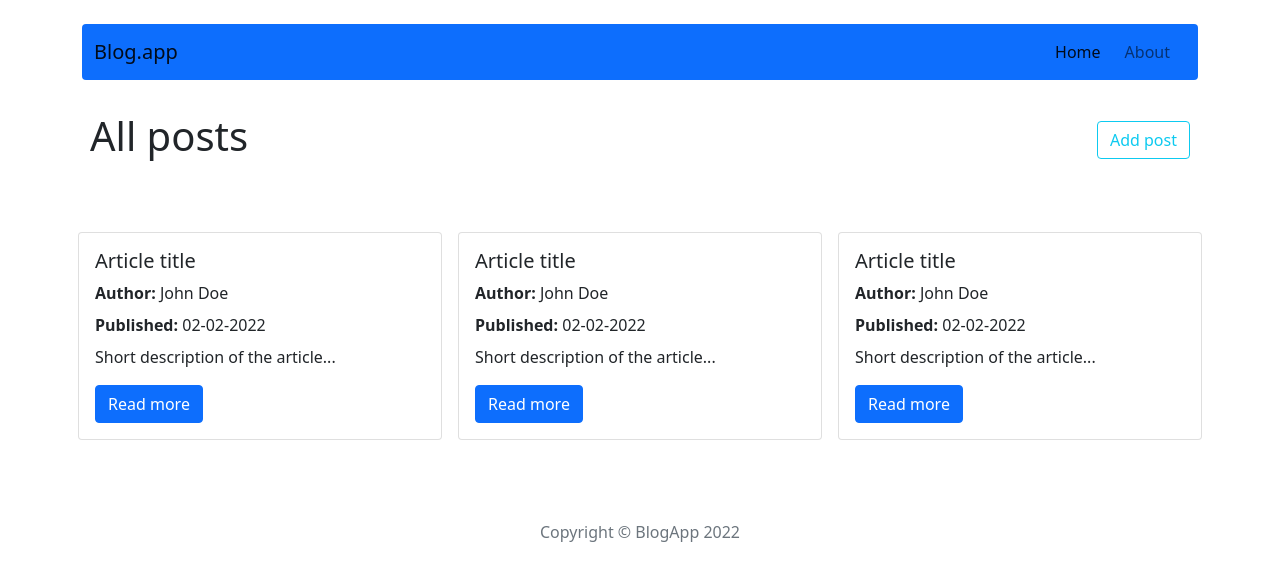
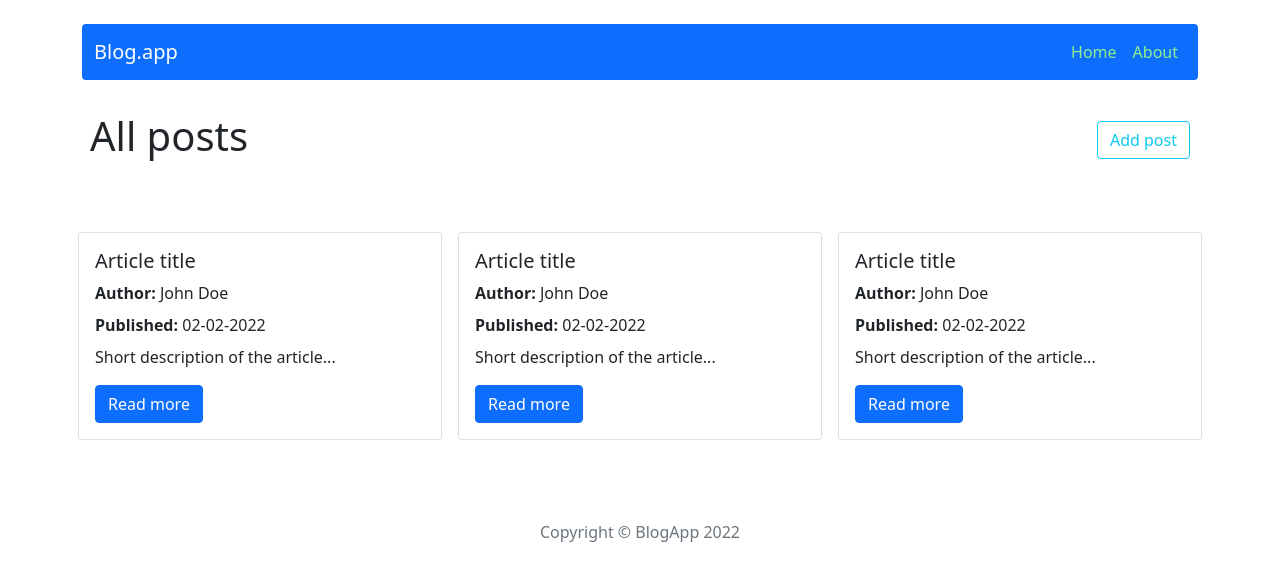
Before and after one commit to OlhaOvcharenko/crud_app, a React (Create React App) app: page / in a window 1280 px wide. Shown: the top 580 px of the page. Built offline with nearby package versions, Linux system fonts and the light colour scheme.

Commit message:
add page 'Not Found', change NavBar

```diff
--- a/src/App.js
+++ b/src/App.js
@@ -8,19 +8,20 @@ import SinglePost from "./components/features/SinglePost/SinglePost";
 import { Container } from "react-bootstrap";
 import Header from "./components/views/Header/Header";
 import Footer from "./components/views/Footer/Footer";
+import NotFound from "./components/pages/Not Found/NotFound";
 
 function App() {
   return (
     <main>
-      <Container>
-        <Header />
+      <Container >
+        <Header   />
         <Routes>
           <Route path="/" element={<Home />}/>
           <Route path="/post/:id" element={<SinglePost />}/>
           <Route path="/post/add" element={<PostAdd />}/>
           <Route path="/post/edit/:id" element={<PostEdit />} />
           <Route path="/about" element={<About />}/>
-          <Route path="*" element={'Not found'}/>
+          <Route path="*" element={<NotFound />}/>
         </Routes>
         <Footer />
       </Container>
--- /dev/null
+++ b/src/components/pages/Not Found/NotFound.js
@@ -0,0 +1,8 @@
+const NotFound =()=>{
+
+    return(
+        <h1>Not Found</h1>
+    )
+ }
+
+ export default NotFound;
--- a/src/components/views/NavBar/NavBar.js
+++ b/src/components/views/NavBar/NavBar.js
@@ -2,19 +2,25 @@ import { Nav } from "react-bootstrap";
 import { NavLink } from "react-router-dom";
 import { Navbar } from "react-bootstrap";
 import { Container } from "react-bootstrap";
-
-
+import styles from "../NavBar/NavBar.module.scss"
 
 
 const NavBar = () => {
     return(
-      <Navbar bg="primary" data-bs-theme="dark" expand="lg" className={"mt-4 mb-4 rounded "}>
+      <Navbar bg="primary" expand="lg" className={"mt-4 mb-4 rounded"}>
         <Container>
-          <Navbar.Brand href="#home">Blog.app</Navbar.Brand>
-          <Nav className='flex-sm-row navbar-custom'>
-            <Nav.Link as={NavLink} to="/" className='py-0 me-2' >Home</Nav.Link>
-            <Nav.Link as={NavLink} to="/about" className='py-0 me-2'>About</Nav.Link>
-          </Nav>
+          <Navbar.Brand href="#home" className='text-white'>Blog.app</Navbar.Brand>
+          <Navbar.Toggle aria-controls="mobile-menu" />
+          <Navbar.Collapse id="mobile-menu" className="justify-content-end" >
+            <Nav>
+              <Nav.Link as={NavLink} to="/" >
+                <a href='#' className={styles.graylink}>Home</a>
+              </Nav.Link>
+              <Nav.Link as={NavLink} to="/about">
+                <a href='#' className={styles.graylink}>About</a>
+              </Nav.Link>
+           </Nav>
+          </Navbar.Collapse>
         </Container>
       </Navbar>
     )
--- a/src/components/views/NavBar/NavBar.module.scss
+++ b/src/components/views/NavBar/NavBar.module.scss
@@ -1,6 +1,9 @@
 
-.klas {
-    padding-left: 0;
-    padding-right: 0;
-    color: white;
+a .graylink {
+    color: lightgreen;
+    text-decoration: none;
 }
+
+.graylink:hover {
+    color: white; /* Change to white on hover */
+}
```
